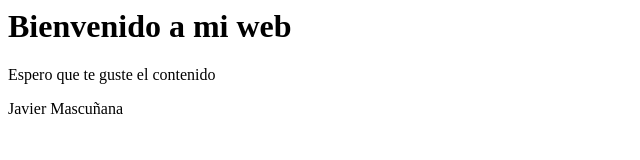
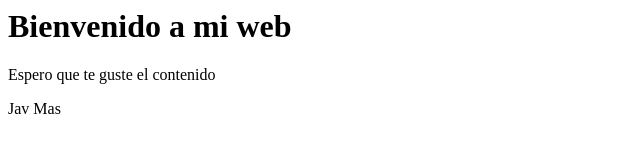
Before and after one commit to javmas7/miweb, a plain HTML site: page index.html in a window 1280 px wide. Shown: the full height of the page, 0-640 px from the left. Drawn offline with Linux system fonts and the light colour scheme.

Commit message:
cambio nombre al final de la pagina

```diff
--- a/index.html
+++ b/index.html
@@ -2,7 +2,7 @@
 	<body>
 		<h1>Bienvenido a mi web</h1>
 		<p>Espero que te guste el contenido</p>
-		<p>Javier Mascuñana</p>
+		<p>Jav Mas</p>
 
 	</body>
 </html>
```
